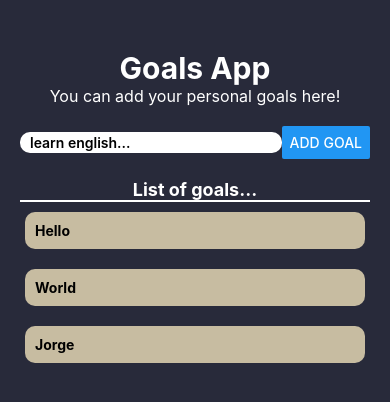
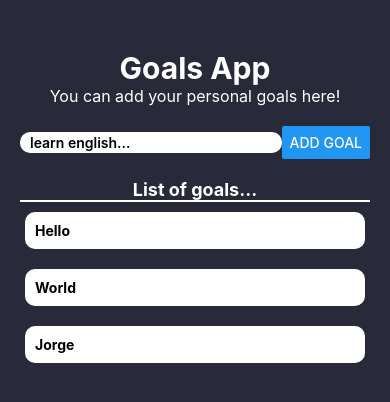
Before and after one commit to Jorge-Ortiz-Mata/app-01-goals, a React Native app: screen / in a window 390 px wide. Shown: the top 402 px of the page. Built offline with nearby package versions, Linux system fonts and the light colour scheme.

Commit message:
Adding Riple effect.

```diff
--- a/components/GoalItem.js
+++ b/components/GoalItem.js
@@ -3,7 +3,10 @@ import { StyleSheet, Text, View, Pressable } from 'react-native';
 const GoalInput = (props) => {
 
   return (
-    <Pressable onPress={props.deleteGoalT.bind(this, props.item.id)}>
+    <Pressable
+      android_ripple={{color: 'gray'}} // This is only for android.
+      style={(pressData) => pressData.pressed && styles.pressedItem} // This is for Both, apple and android.
+      onPress={props.deleteGoalT.bind(this, props.item.id)}>
       <View style={styles.goalContainer}>
         <Text style={styles.goalTitle}>{props.item.text}</Text>
       </View>
@@ -19,7 +22,10 @@ const styles = StyleSheet.create({
     marginHorizontal: 5,
     borderRadius: 10,
     padding: 10,
-    backgroundColor: '#C7BCA1'
+    backgroundColor: '#ffffff'
+  },
+  pressedItem: {
+    backgroundColor: '#ff0000'
   },
   goalTitle: {
     color: '#000',
```
